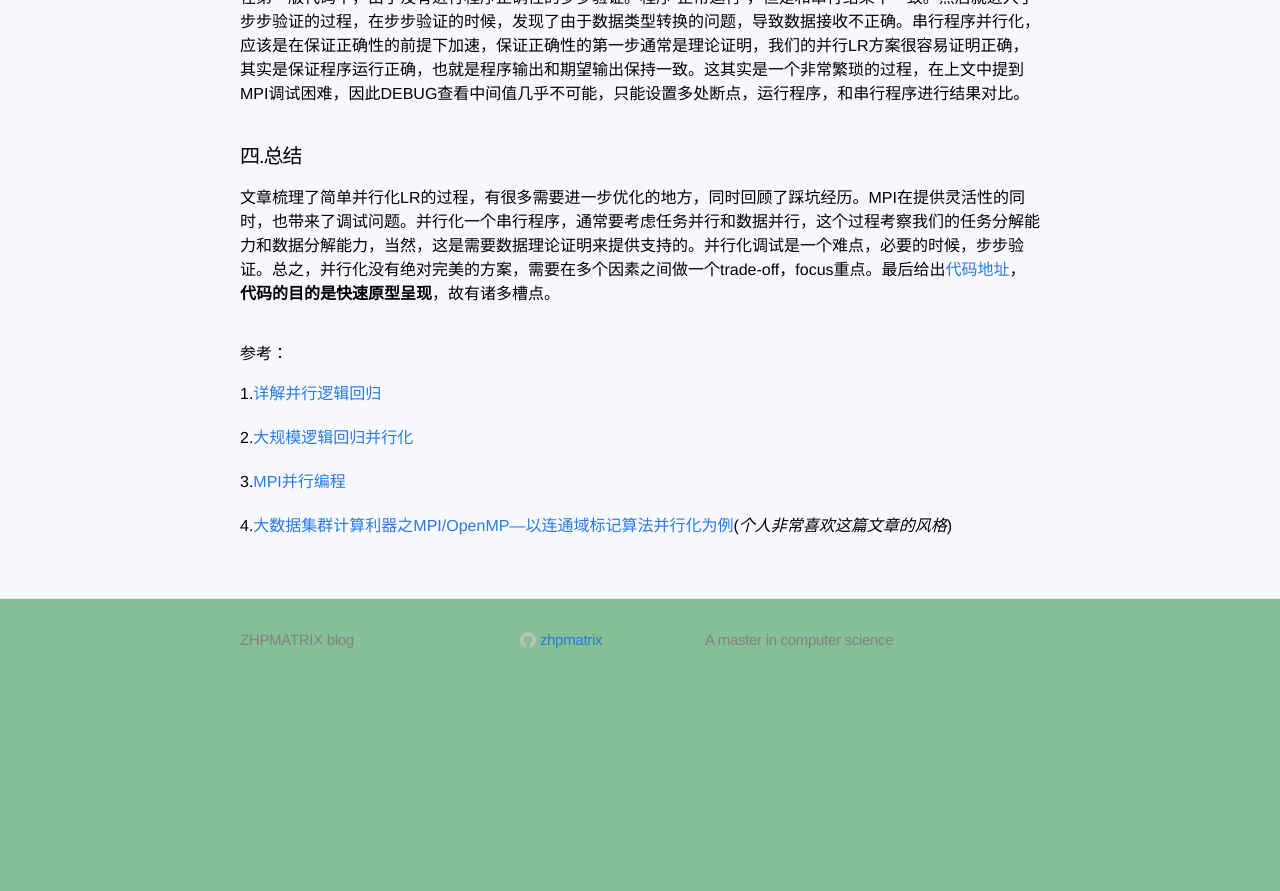
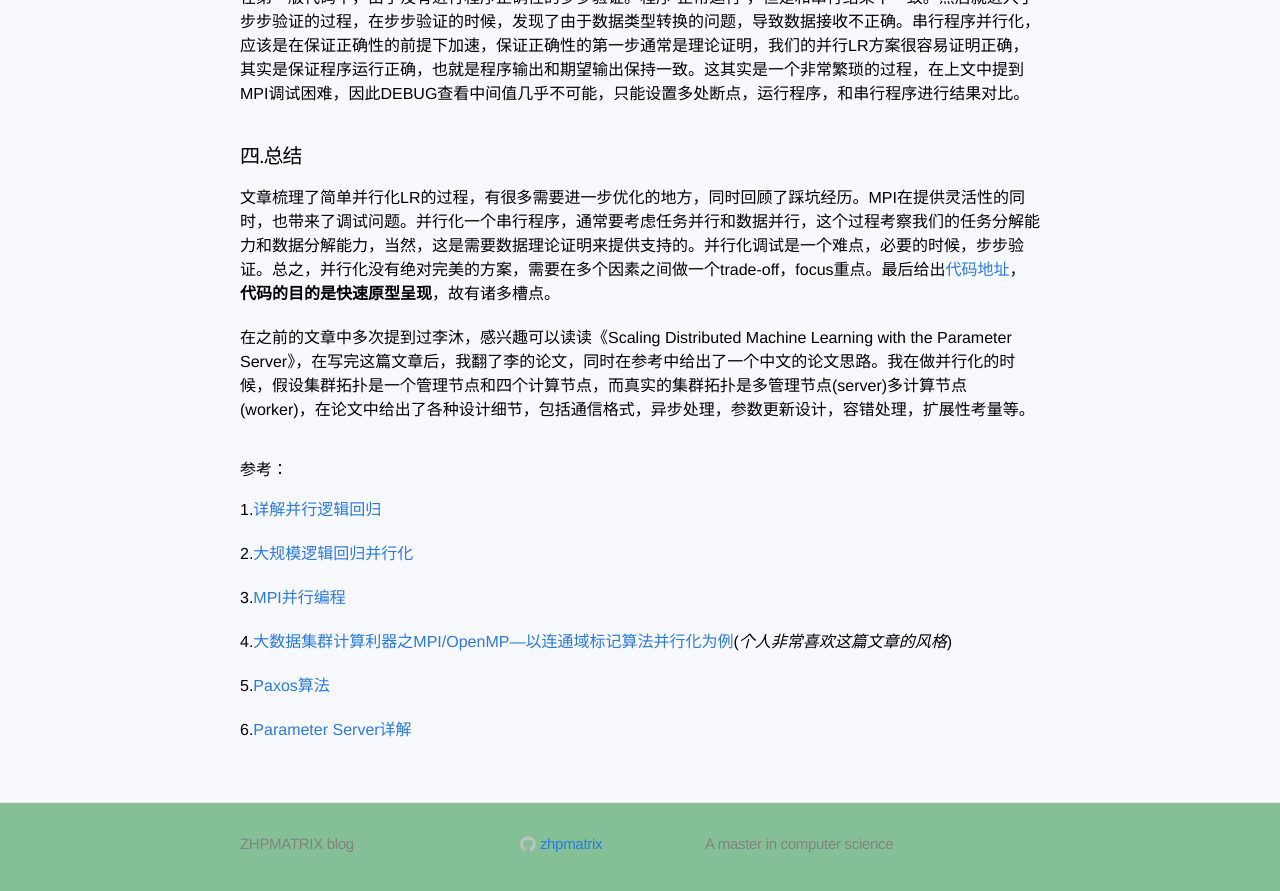
Before and after one commit to zhpmatrix/zhpmatrix.github.io, a Jekyll site: the page built from _posts/2017-03-14-logistic-method-classification-mpi-parallelism.md, in a window 1280 px wide and 900 px high, scrolled down 2118 px. Shown: the top 891 px of the window. Built offline with Jekyll 4.4.1, drawn with Linux system fonts in a browser that asks for light colours; comment, search, counter and statistics services are not loaded; before the commit the page ends 2814 px from its top, so only the background shows below that.

Commit message:
add comments about paper from Li Mu

```diff
--- a/_posts/2017-03-14-logistic-method-classification-mpi-parallelism.md
+++ b/_posts/2017-03-14-logistic-method-classification-mpi-parallelism.md
@@ -57,6 +57,8 @@ date: 2017-03-14 20:23:00
 
 文章梳理了简单并行化LR的过程，有很多需要进一步优化的地方，同时回顾了踩坑经历。MPI在提供灵活性的同时，也带来了调试问题。并行化一个串行程序，通常要考虑任务并行和数据并行，这个过程考察我们的任务分解能力和数据分解能力，当然，这是需要数据理论证明来提供支持的。并行化调试是一个难点，必要的时候，步步验证。总之，并行化没有绝对完美的方案，需要在多个因素之间做一个trade-off，focus重点。最后给出[代码地址](https://github.com/zhpmatrix/parallel-computing/tree/master/LogisticRegression_with_MPI)，**代码的目的是快速原型呈现**，故有诸多槽点。
 
+在之前的文章中多次提到过李沐，感兴趣可以读读《Scaling Distributed Machine Learning with the Parameter Server》，在写完这篇文章后，我翻了李的论文，同时在参考中给出了一个中文的论文思路。我在做并行化的时候，假设集群拓扑是一个管理节点和四个计算节点，而真实的集群拓扑是多管理节点(server)多计算节点(worker)，在论文中给出了各种设计细节，包括通信格式，异步处理，参数更新设计，容错处理，扩展性考量等。
+
 ##### 参考：
 
 1.[详解并行逻辑回归](http://blog.csdn.net/zhoubl668/article/details/19612215)
@@ -66,3 +68,7 @@ date: 2017-03-14 20:23:00
 3.[MPI并行编程](http://wenku.baidu.com/link?url=0Ghp5qxEK6ZejCXp8ioIkEZatgPCXt4RbqJR3FiRbQODJrMXmAHWTVdyfX-pl-yd5d-F3_8zmsoa8LhcQRzz_fLL-7mqRZqvr0lK3B1naiq)
 
 4.[大数据集群计算利器之MPI/OpenMP---以连通域标记算法并行化为例](大数据集群计算利器之MPI/OpenMP---以连通域标记算法并行化为例)(_个人非常喜欢这篇文章的风格_)
+
+5.[Paxos算法](https://zh.wikipedia.org/wiki/Paxos%E7%AE%97%E6%B3%95)
+
+6.[Parameter Server详解](http://blog.csdn.net/mydear_11000/article/details/54948149)
```
